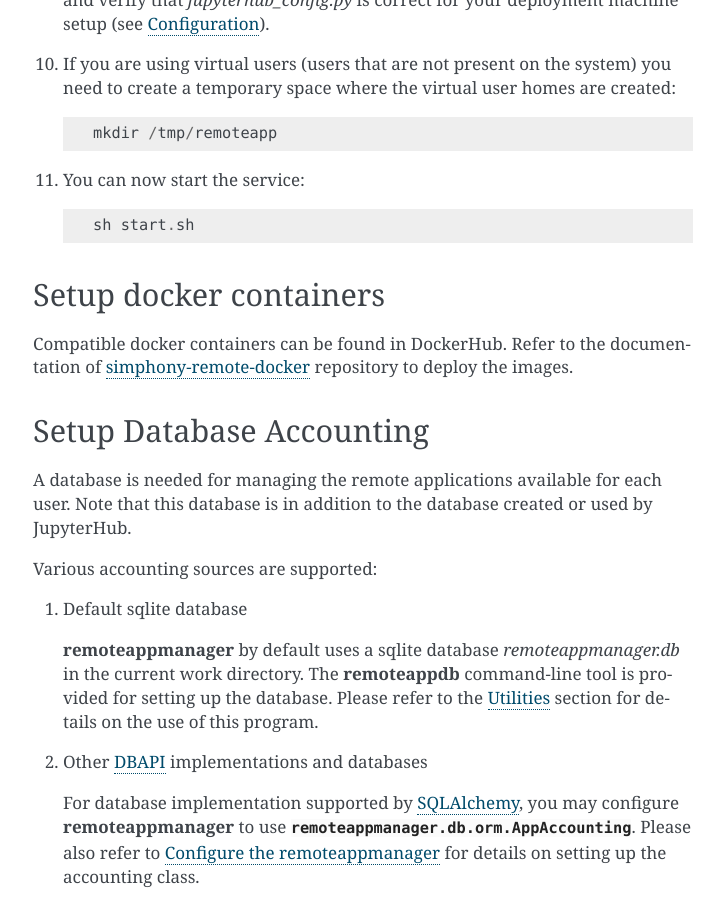
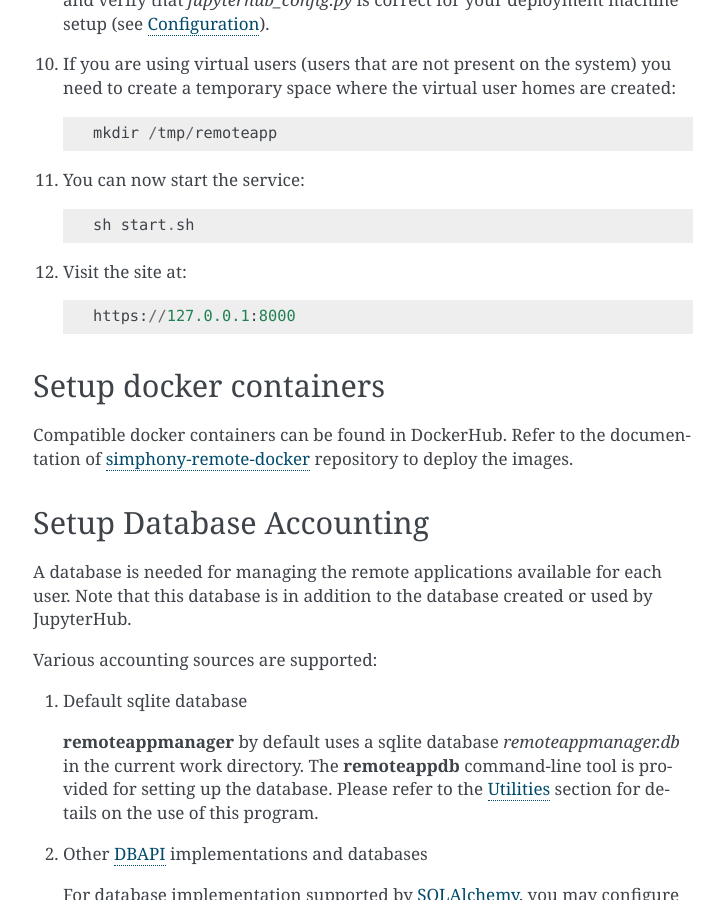
Before and after one commit to simphony/simphony-remote, a Sphinx documentation site: the page built from doc/source/deployment.rst, in a window 1280 px wide and 900 px high, scrolled down 1463 px. Shown: the whole window, without its empty margins (387-1111 px from the left). Built offline with Sphinx 7.4.7, drawn with Linux system fonts in a browser that asks for light colours; pages that are not in the unit, such as notebooks, are missing from menus.

Commit message:
Added the website

```diff
--- a/doc/source/deployment.rst
+++ b/doc/source/deployment.rst
@@ -69,6 +69,10 @@ Deployment of the complete system in a single machine/VM.
 #. You can now start the service::
 
      sh start.sh
+
+#. Visit the site at::
+
+    https://127.0.0.1:8000
 
 
 Setup docker containers
```
